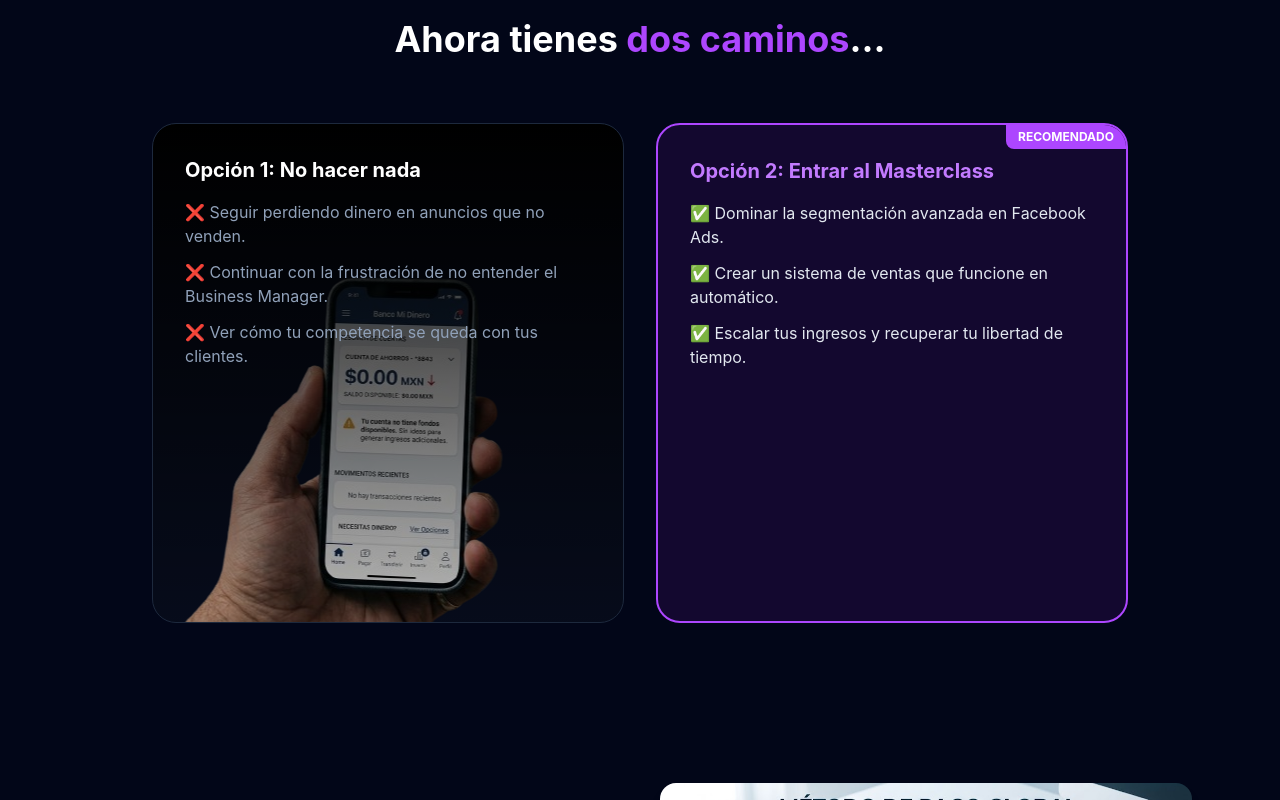
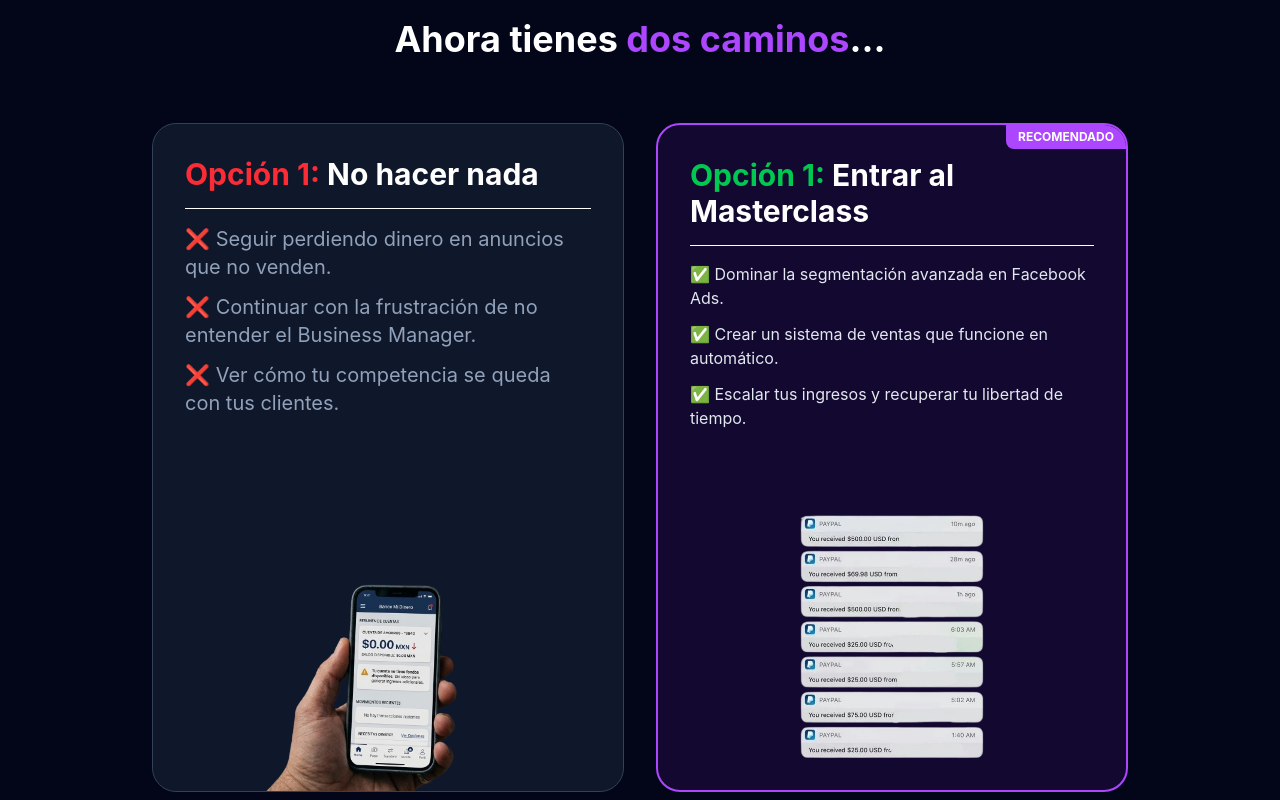
Before and after one commit to AntonioBDev/cursoDigital2, a React (Vite) app: page / in a window 1280 px wide. Shown: the part 3680-4480 px from the top of the page. Built offline with nearby package versions, Linux system fonts and the light colour scheme.

Commit message:
Termino de diseño de PathChoice

```diff
--- a/src/components/pathChoice.jsx
+++ b/src/components/pathChoice.jsx
@@ -1,4 +1,4 @@
-import React from 'react'
+import React from "react";
 
 export default function pathChoice() {
   return (
@@ -10,27 +10,59 @@ export default function pathChoice() {
 
         <div className="grid md:grid-cols-2 gap-8">
           {/* Opción A: Seguir igual */}
-          <div className="p-8 bg-slate-900/50 border border-slate-800 rounded-3xl bg-imagen">
-            <h3 className="text-xl font-bold mb-4 ">Opción 1: No hacer nada</h3>
-            <ul className="space-y-3 text-slate-400">
+          <div className="pt-8 px-8 bg-slate-900 border border-slate-700 rounded-3xl overflow-hidden h-full flex flex-col justify-between">
+            <div className="pb-6">
+              <h3 className="text-2xl md:text-3xl font-bold mb-4 border-b pb-4">
+                <span className="text-red-500">Opción 1:</span> No hacer nada
+              </h3>
+              <ul className="space-y-3 text-slate-400 text-lg md:text-xl">
                 <li>❌ Seguir perdiendo dinero en anuncios que no venden.</li>
-              <li>❌ Continuar con la frustración de no entender el Business Manager.</li>
+                <li>
+                  ❌ Continuar con la frustración de no entender el Business
+                  Manager.
+                </li>
                 <li>❌ Ver cómo tu competencia se queda con tus clientes.</li>
               </ul>
             </div>
+            <div className="mt-auto h-48 md:h-84 w-full overflow-hidden flex items-end">
+              <img
+                src="/sinfondos.png"
+                alt="Resultado negativo"
+                className="w-full h-full object-contain object-bottom transition-transform duration-500 group-hover:scale-105"
+              />
+            </div>
+          </div>
 
           {/* Opción B: Tomar el curso */}
-          <div className="p-8 bg-purple-900/20 border-2 border-purple-500 rounded-3xl relative overflow-hidden">
-            <div className="absolute top-0 right-0 bg-purple-500 text-xs font-bold px-3 py-1 rounded-bl-lg">RECOMENDADO</div>
-            <h3 className="text-xl font-bold mb-4 text-purple-400">Opción 2: Entrar al Masterclass</h3>
+          <div className="px-8 pt-8 bg-purple-900/20 border-2 border-purple-500 rounded-3xl relative overflow-hidden h-full flex flex-col justify-between">
+            <div className="absolute top-0 right-0 bg-purple-500 text-xs font-bold px-3 py-1 rounded-bl-lg">
+              RECOMENDADO
+            </div>
+            <div className="pb-6">
+              <h3 className="text-2xl md:text-3xl font-bold mb-4 border-b pb-4">
+                <span className="text-green-500">Opción 1:</span> Entrar al
+                Masterclass
+              </h3>
               <ul className="space-y-3 text-slate-200">
                 <li>✅ Dominar la segmentación avanzada en Facebook Ads.</li>
-              <li>✅ Crear un sistema de ventas que funcione en automático.</li>
-              <li>✅ Escalar tus ingresos y recuperar tu libertad de tiempo.</li>
+                <li>
+                  ✅ Crear un sistema de ventas que funcione en automático.
+                </li>
+                <li>
+                  ✅ Escalar tus ingresos y recuperar tu libertad de tiempo.
+                </li>
               </ul>
+            </div>
+            <div className="mt-auto h-48 md:h-84 w-full overflow-hidden flex items-end">
+              <img
+                src="/sinfondo2.png"
+                alt="Resultado positivo"
+                className="w-full h-full object-contain object-bottom transition-transform duration-500 group-hover:scale-105"
+              />
+            </div>
           </div>
         </div>
       </div>
     </section>
-  )
+  );
 }
```
Also changed, not shown: public/sinfondo2.png (added). Lines whose indentation alone changed are shown as unchanged.
